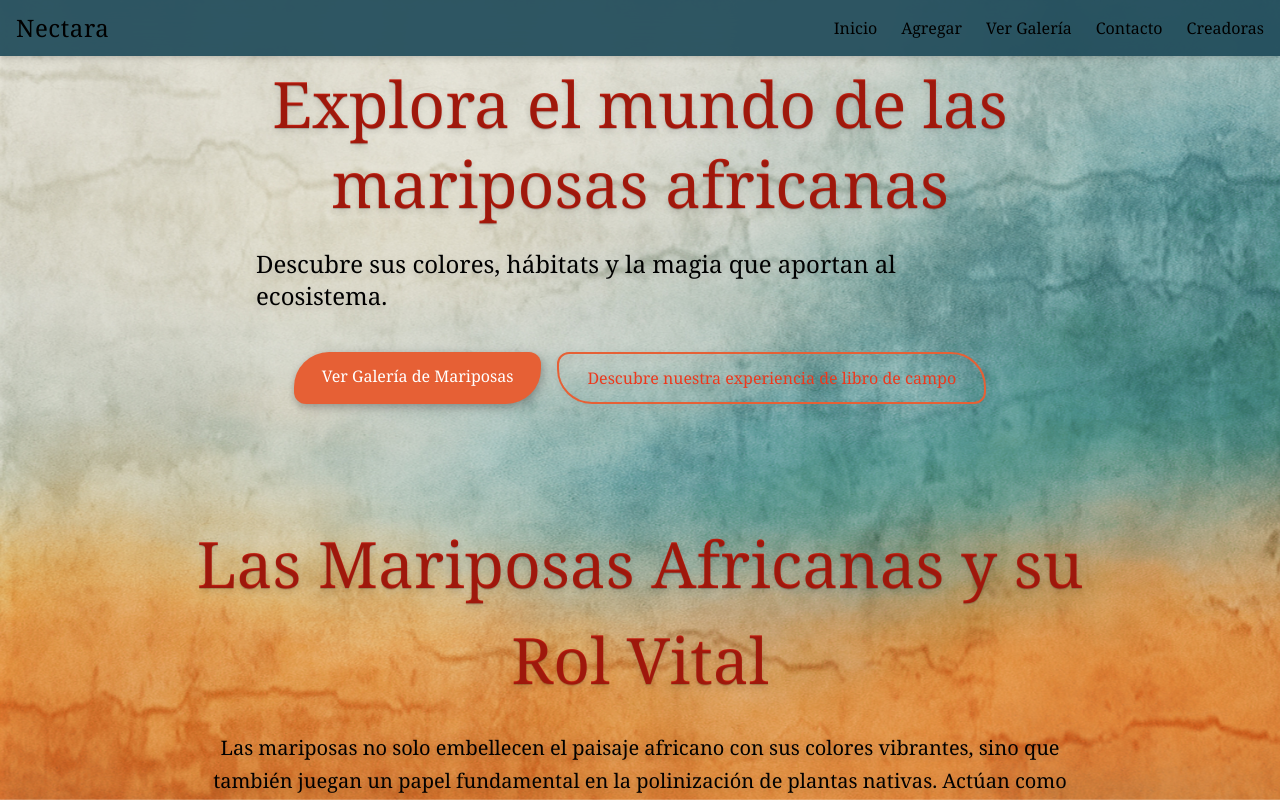
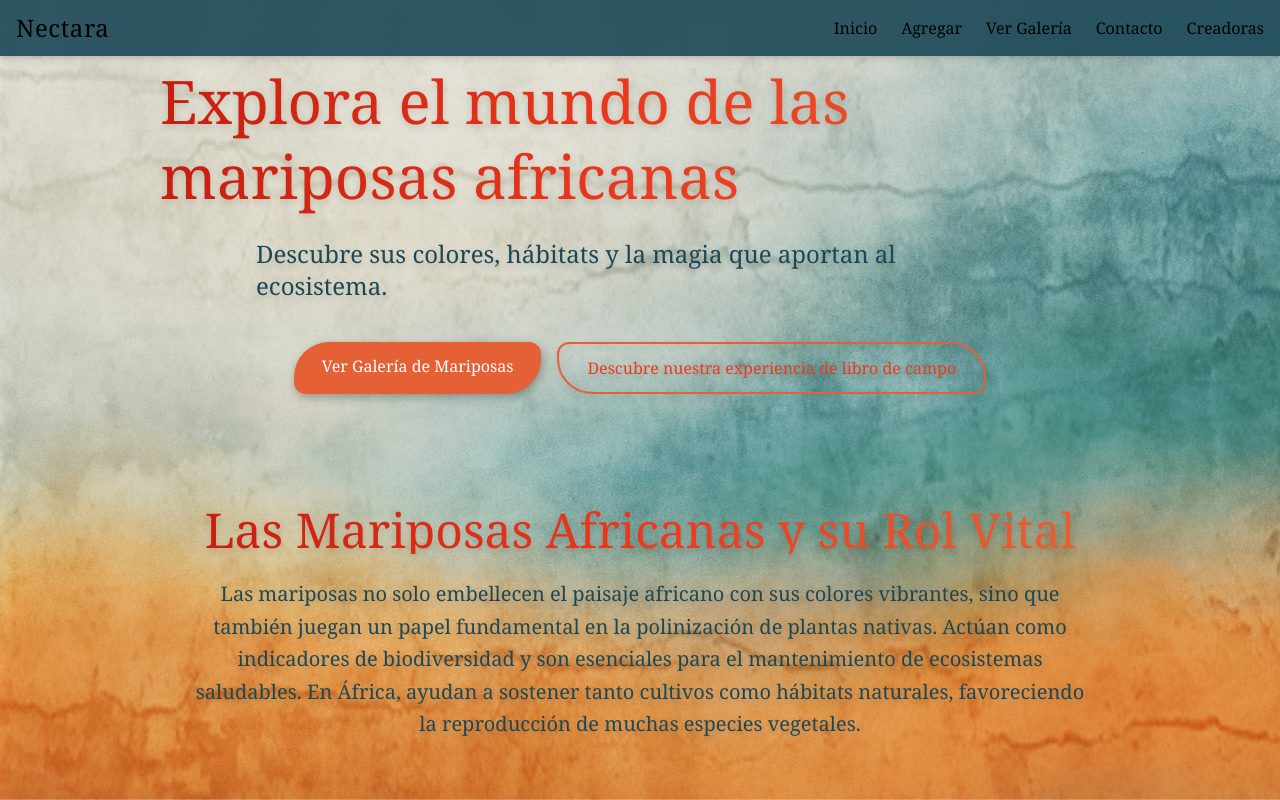
Before and after one commit to API-Nectara/front-nectara, a React (Vite) app: page /init in a window 1280 px wide. Built offline with nearby package versions, Linux system fonts and the light colour scheme; no server answers.

Commit message:
hero section id

```diff
--- a/src/components/Hero.jsx
+++ b/src/components/Hero.jsx
@@ -3,12 +3,24 @@ import { Link } from "react-router-dom";
 export default function Hero() {
   return (
     <section className="w-full py-16 px-6 md:px-40 flex flex-col md:flex-row items-center gap-10">
-      <div className="flex-1 text-center md:text-left text-black drop-shadow-md">
-        <h2 className="text-5xl md:text-6xl mb-6 leading-tight butterfly-heading font-georgia">
+      <div className="flex-1 text-center md:text-left drop-shadow-md">
+        <h2
+          className="text-5xl md:text-6xl mb-6 leading-tight font-georgia"
+          style={{
+            fontFamily: "Georgia, serif",
+            fontWeight: "normal",
+            background: "linear-gradient(to right, #c61e0f, #eb391d, #e66035)",
+            WebkitBackgroundClip: "text",
+            WebkitTextFillColor: "transparent",
+            backgroundClip: "text",
+          }}
+        >
           Explora el mundo de las mariposas africanas
         </h2>
 
-        <p className="text-xl md:text-2xl mb-10 max-w-3xl mx-auto font-georgia">
+        <p
+          className="text-xl md:text-2xl mb-10 max-w-3xl mx-auto font-georgia text-[#1b4857]"
+        >
           Descubre sus colores, hábitats y la magia que aportan al ecosistema.
         </p>
 
@@ -21,7 +33,7 @@ export default function Hero() {
           </Link>
 
           <Link
-            to="/field-experience"
+            to="/init/butterflydetail/1"
             className="butterfly-button-outline font-georgia"
           >
             Descubre nuestra experiencia de libro de campo
--- a/src/components/Intro.jsx
+++ b/src/components/Intro.jsx
@@ -1,11 +1,22 @@
 const Intro = () => {
   return (
-    <section className="w-full px-6 md:px-16 py-12 text-black text-center drop-shadow-md">
+    <section className="w-full px-6 md:px-16 py-12 text-center drop-shadow-md">
       <div className="max-w-4xl mx-auto">
-        <h2 className="butterfly-heading mb-6 font-georgia">
+        <h2
+          className="text-4xl md:text-5xl mb-6 font-georgia"
+          style={{
+            fontFamily: "Georgia, serif",
+            fontWeight: "normal",
+            background: "linear-gradient(to right, #c61e0f, #eb391d, #e66035)",
+            WebkitBackgroundClip: "text",
+            WebkitTextFillColor: "transparent",
+            backgroundClip: "text",
+          }}
+        >
           Las Mariposas Africanas y su Rol Vital
         </h2>
-        <p className="text-lg md:text-xl leading-relaxed font-georgia">
+
+        <p className="text-lg md:text-xl leading-relaxed font-georgia text-[#1b4857]">
           Las mariposas no solo embellecen el paisaje africano con sus colores vibrantes, sino que también juegan un papel fundamental en la polinización de plantas nativas.
           Actúan como indicadores de biodiversidad y son esenciales para el mantenimiento de ecosistemas saludables.
           En África, ayudan a sostener tanto cultivos como hábitats naturales, favoreciendo la reproducción de muchas especies vegetales.
--- a/src/pages/Contact.jsx
+++ b/src/pages/Contact.jsx
@@ -24,15 +24,26 @@ const ContactForm = () => {
         backgroundImage: "url('/image4.jpg')",
         backgroundColor: "#fdf9f6",
         fontFamily: "Georgia, serif",
-        fontWeight: "normal"
+        fontWeight: "normal",
       }}
     >
       <div className="max-w-3xl mx-auto text-center text-black drop-shadow-md">
-        <h2 className="text-3xl md:text-4xl text-[#e66035] butterfly-heading mb-4">
+        <h2
+          className="text-3xl md:text-4xl mb-4 font-georgia"
+          style={{
+            fontFamily: "Georgia, serif",
+            fontWeight: "normal",
+            background: "linear-gradient(to right, #c61e0f, #eb391d, #e66035)",
+            WebkitBackgroundClip: "text",
+            WebkitTextFillColor: "transparent",
+            backgroundClip: "text",
+          }}
+        >
           Contacta con las Creadoras
         </h2>
         <p className="mb-8 font-georgia">
-          ¿Tienes preguntas, sugerencias o deseas colaborar con nosotras? ¡Escríbenos!
+          ¿Tienes preguntas, sugerencias o deseas colaborar con nosotras?
+          ¡Escríbenos!
         </p>
 
         <form
@@ -51,7 +62,9 @@ const ContactForm = () => {
             />
           </div>
           <div>
-            <label className="block mb-1 text-sm text-gray-600">Correo electrónico</label>
+            <label className="block mb-1 text-sm text-gray-600">
+              Correo electrónico
+            </label>
             <input
               type="email"
               name="email"
```
